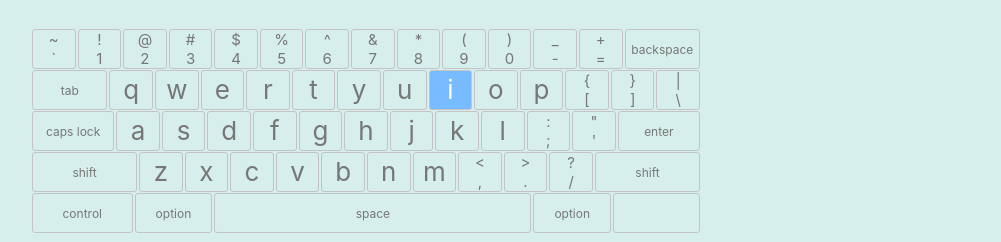
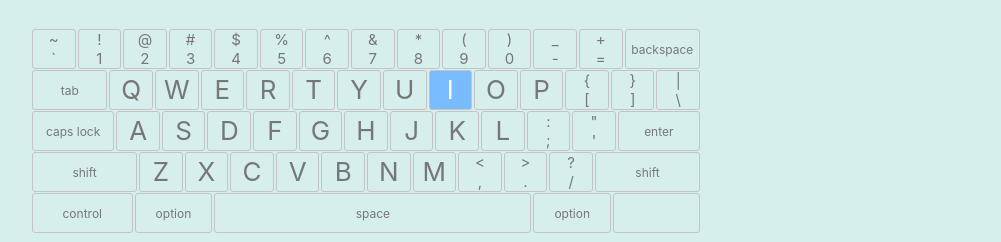
Before and after one commit to Kirill222/keyboard, a React (Create React App) app: page / in a window 1280 px wide. Shown: the part 311-553 px from the top of the page, without its empty margins (274-1275 px from the left). Built offline with nearby package versions, Linux system fonts and the light colour scheme.

Commit message:
Change lower/upper case letters on a keyboard depending on a current letter case

```diff
--- a/src/App.js
+++ b/src/App.js
@@ -26,11 +26,18 @@ function App() {
     mapTask[currentIndex].symbol.charCodeAt(currentIndex)
   )
 
+  const [isCapital, setIsCapital] = useState()
   const [isMuted, setIsMuted] = useState(false)
   const muteHandler = () => setIsMuted(!isMuted)
 
   useEffect(() => {
     secretInputRef.current.focus()
+
+    if (currentCharCode >= 65 && currentCharCode <= 90) {
+      setIsCapital(true)
+    } else {
+      setIsCapital(false)
+    }
   }, [])
 
   const getFocusBackToInput = () => {
@@ -46,12 +53,31 @@ function App() {
         task[prev].status = 'current'
         task[task.length - 1].status = 'hit'
         setTask([...task])
+
+        if (
+          mapTask[prev].symbol.charCodeAt(0) >= 65 &&
+          mapTask[prev].symbol.charCodeAt(0) <= 90
+        ) {
+          setIsCapital(true)
+        } else {
+          setIsCapital(false)
+        }
+
         return prev
       }
       setCurrentCharCode(task[prev].symbol.charCodeAt(0))
 
       task[prev].status = 'current'
       setTask([...task])
+
+      if (
+        mapTask[prev].symbol.charCodeAt(0) >= 65 &&
+        mapTask[prev].symbol.charCodeAt(0) <= 90
+      ) {
+        setIsCapital(true)
+      } else {
+        setIsCapital(false)
+      }
 
       return prev
     })
@@ -78,7 +104,11 @@ function App() {
     <div className='App' onClick={getFocusBackToInput}>
       <Header isMuted={isMuted} mute={muteHandler} />
       <Task task={task} current={currentIndex} />
-      <Keyboard symbols={symbols} currentCharCode={currentCharCode} />
+      <Keyboard
+        symbols={symbols}
+        currentCharCode={currentCharCode}
+        isCapital={isCapital}
+      />
       {/* <button onClick={next}>Test button</button> */}
       <input
         className='secretinput'
--- a/src/components/Keyboard/Key.jsx
+++ b/src/components/Keyboard/Key.jsx
@@ -1,6 +1,6 @@
 import s from './key.module.css'
 
-function Key({ symbol, currentKey }) {
+function Key({ symbol, currentKey, isCapital }) {
   if (symbol.type === 'bigonetwo') {
     return (
       <div className={`${s.key} ${s.bigonetwo} ${s.special}`}>
@@ -70,7 +70,7 @@ function Key({ symbol, currentKey }) {
           lineHeight: '26px',
         }}
       >
-        {symbol.lower}
+        {isCapital ? symbol.upper : symbol.lower}
         {/* <span>{symbol.shift}</span>
         <span>{symbol.main}</span> */}
       </div>
--- a/src/components/Keyboard/Keyboard.jsx
+++ b/src/components/Keyboard/Keyboard.jsx
@@ -2,7 +2,7 @@ import s from './keyboard.module.css'
 
 import Key from './Key'
 
-function Keyboard({ symbols, currentCharCode }) {
+function Keyboard({ symbols, currentCharCode, isCapital }) {
   return (
     <div className={s.keyboard}>
       {symbols &&
@@ -27,9 +27,23 @@ function Keyboard({ symbols, currentCharCode }) {
             (k.shift && codeShift === currentCharCode) ||
             (k.code && k.code === currentCharCode)
           ) {
-            return <Key symbol={k} key={k.id} currentKey={true} />
+            return (
+              <Key
+                symbol={k}
+                key={k.id}
+                currentKey={true}
+                isCapital={isCapital}
+              />
+            )
           } else {
-            return <Key symbol={k} key={k.id} currentKey={false} />
+            return (
+              <Key
+                symbol={k}
+                key={k.id}
+                currentKey={false}
+                isCapital={isCapital}
+              />
+            )
           }
         })}
     </div>
```
